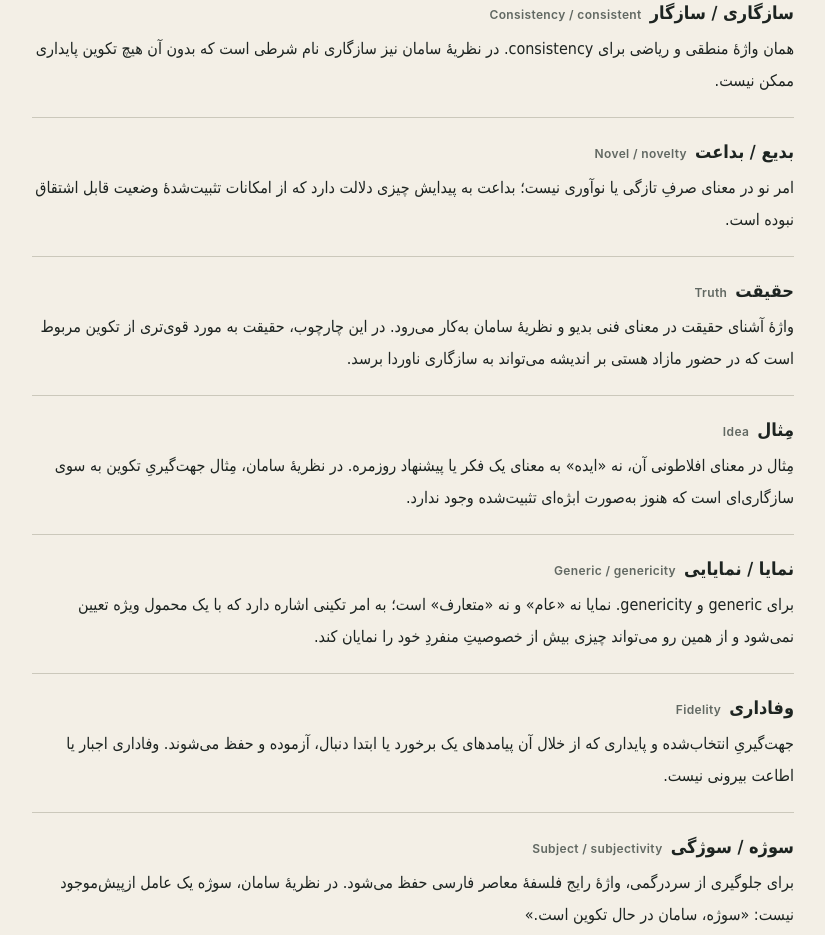
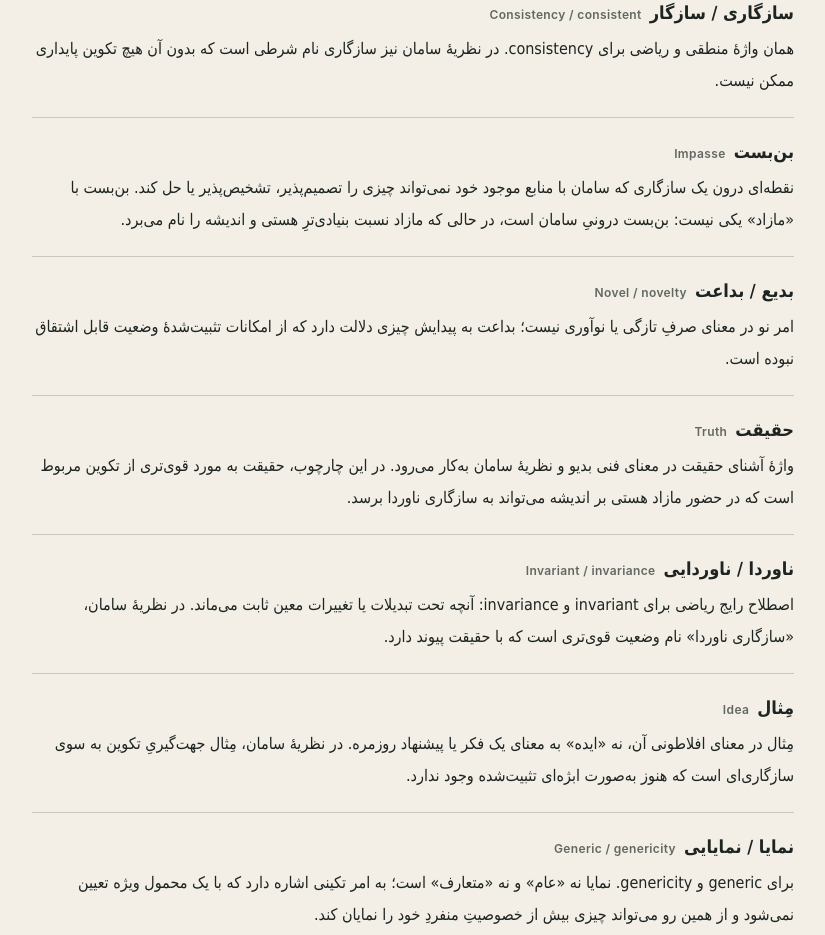
Before and after one commit to mohammad-naderi/mrnaderi.org, a Next.js app: page /philosophy/persian/terms in a window 1280 px wide. Shown: the part 913-1848 px from the top of the page, without its empty margins (294-1119 px from the left). Built offline with nearby package versions, Linux system fonts and the light colour scheme.

Commit message:
Add impasse and invariance to Persian glossary

```diff
--- a/app/philosophy/persian/terms/page.tsx
+++ b/app/philosophy/persian/terms/page.tsx
@@ -35,6 +35,11 @@ const terms = [
     note: "همان واژهٔ منطقی و ریاضی برای consistency. در نظریهٔ سامان نیز سازگاری نام شرطی است که بدون آن هیچ تکوین پایداری ممکن نیست.",
   },
   {
+    en: "Impasse",
+    fa: "بن‌بست",
+    note: "نقطه‌ای درون یک سازگاری که سامان با منابع موجود خود نمی‌تواند چیزی را تصمیم‌پذیر، تشخیص‌پذیر یا حل کند. بن‌بست با «مازاد» یکی نیست: بن‌بست درونیِ سامان است، در حالی که مازاد نسبت بنیادی‌ترِ هستی و اندیشه را نام می‌برد.",
+  },
+  {
     en: "Novel / novelty",
     fa: "بدیع / بداعت",
     note: "امر نو در معنای صرفِ تازگی یا نوآوری نیست؛ بداعت به پیدایش چیزی دلالت دارد که از امکانات تثبیت‌شدهٔ وضعیت قابل اشتقاق نبوده است.",
@@ -43,6 +48,11 @@ const terms = [
     en: "Truth",
     fa: "حقیقت",
     note: "واژهٔ آشنای حقیقت در معنای فنی بدیو و نظریهٔ سامان به‌کار می‌رود. در این چارچوب، حقیقت به مورد قوی‌تری از تکوین مربوط است که در حضور مازاد هستی بر اندیشه می‌تواند به سازگاری ناوردا برسد.",
+  },
+  {
+    en: "Invariant / invariance",
+    fa: "ناوردا / ناوردایی",
+    note: "اصطلاح رایج ریاضی برای invariant و invariance: آنچه تحت تبدیلات یا تغییرات معین ثابت می‌ماند. در نظریهٔ سامان، «سازگاری ناوردا» نام وضعیت قوی‌تری است که با حقیقت پیوند دارد.",
   },
   {
     en: "Idea",
```
